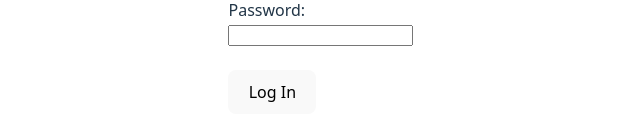
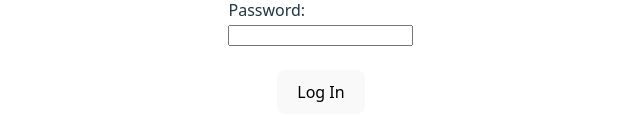
Before and after one commit to patrickpfontaine/shelter-haven, a React (Vite) app in the folder frontend/: page / in a window 1280 px wide. Shown: the part 328-468 px from the top of the page, without its empty margins (319-959 px from the left). Built offline with nearby package versions, Linux system fonts and the light colour scheme.

Commit message:
center button

```diff
--- a/frontend/src/App.css
+++ b/frontend/src/App.css
@@ -16,3 +16,8 @@ body {
   height: 75vh;
   align-items: center;
 }
+
+.login-container button {
+  display: flex;
+  justify-self: center;
+}
```
